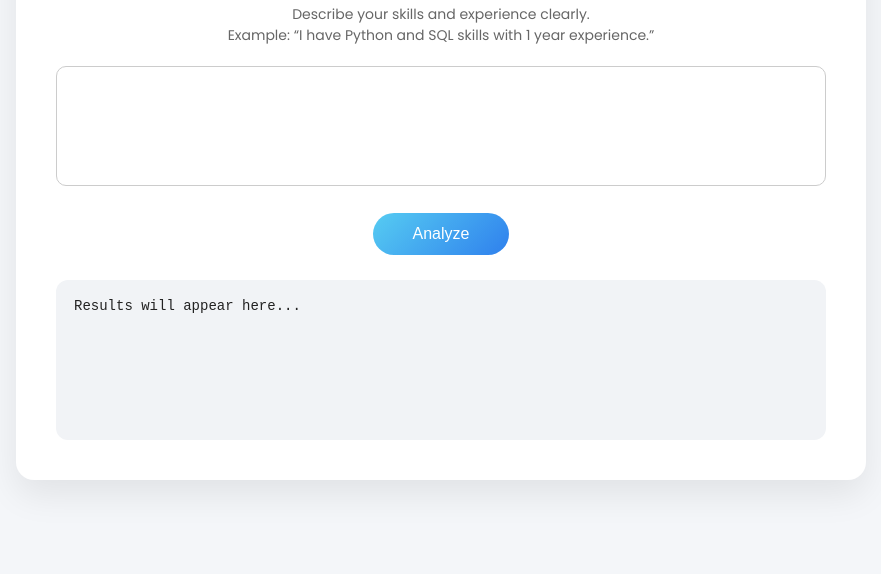
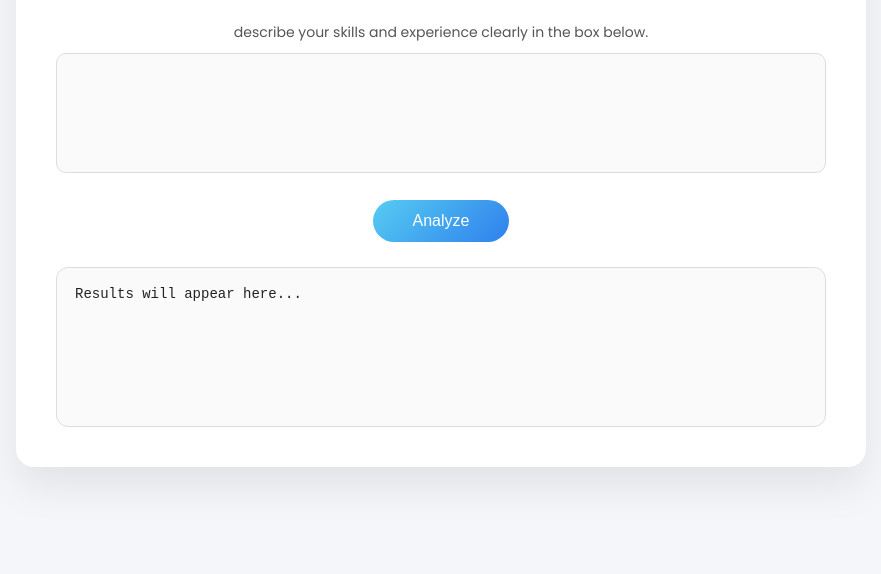
Before and after one commit to Jeniliya149/predictive-skill-gap-analyzer, a plain HTML site: page index.html in a window 1280 px wide. Shown: the part 226-800 px from the top of the page, without its empty margins (199-1080 px from the left). Drawn offline with nearby package versions, Linux system fonts and the light colour scheme.

Commit message:
Updated UI with permanent guidance and clean design

```diff
--- a/index.html
+++ b/index.html
@@ -7,7 +7,6 @@
     <!-- Google Fonts -->
     <link href="https://fonts.googleapis.com/css2?family=Playfair+Display:wght@500;600&family=Poppins:wght@300;400;500&display=swap" rel="stylesheet">
 
-    <!-- CSS -->
     <link rel="stylesheet" href="style.css">
 </head>
 
@@ -21,15 +20,12 @@
             “Bridging the skill gap today prepares students for the careers of tomorrow.”
         </p>
 
-        <!-- ✅ Guidance Text Added -->
-        <p class="guide">
-            Describe your skills and experience clearly. <br>
-            Example: “I have Python and SQL skills with 1 year experience.”
+        <!-- ✅ Constant Guidance Text -->
+        <p class="guidance">
+             describe your skills and experience clearly in the box below.
         </p>
 
-        <textarea id="inputText"
-            placeholder="Type your skills and experience here...">
-        </textarea>
+        <textarea id="inputText"></textarea>
 
         <button id="analyzeBtn">
             Analyze
--- a/style.css
+++ b/style.css
@@ -9,7 +9,7 @@
 body {
     min-height: 100vh;
     font-family: 'Poppins', sans-serif;
-    background: #f4f6f9;
+    background-color: #f4f6f9;   /* Simple clean light background */
     display: flex;
     justify-content: center;
     align-items: center;
@@ -22,8 +22,7 @@ body {
     padding: 40px;
     background: #ffffff;
     border-radius: 18px;
-    box-shadow: 0 15px 35px rgba(0, 0, 0, 0.08);
-    color: #333;
+    box-shadow: 0 20px 40px rgba(0, 0, 0, 0.08);
     text-align: center;
 }
 
@@ -32,21 +31,23 @@ body {
     font-family: 'Playfair Display', serif;
     font-size: 36px;
     margin-bottom: 10px;
+    color: #222;
 }
 
 /* ---------- Quote ---------- */
 .quote {
     font-style: italic;
     font-size: 15px;
+    margin-bottom: 20px;
     color: #555;
-    margin-bottom: 15px;
 }
 
-/* ---------- Guidance Text ---------- */
-.guide {
+/* ---------- Permanent Guidance Text ---------- */
+.guidance {
     font-size: 14px;
-    margin-bottom: 20px;
-    color: #666;
+    margin-bottom: 10px;
+    color: #555;
+    font-weight: 400;
 }
 
 /* ---------- Textarea ---------- */
@@ -55,12 +56,14 @@ textarea {
     height: 120px;
     padding: 14px;
     border-radius: 10px;
-    border: 1px solid #ccc;
+    border: 1px solid #ddd;
     resize: none;
     font-size: 15px;
     font-family: 'Poppins', sans-serif;
     outline: none;
     margin-bottom: 20px;
+    background: #fafafa;
+    color: #333;
 }
 
 /* ---------- Button ---------- */
@@ -78,7 +81,7 @@ button {
 
 button:hover {
     transform: translateY(-2px);
-    box-shadow: 0 10px 20px rgba(0, 0, 0, 0.2);
+    box-shadow: 0 10px 20px rgba(0, 0, 0, 0.15);
 }
 
 /* ---------- Result Box ---------- */
@@ -90,7 +93,8 @@ pre {
     border-radius: 12px;
     font-size: 14px;
     text-align: left;
-    background: #f1f3f6;
+    background: #fafafa;
+    border: 1px solid #ddd;
     color: #222;
     white-space: pre-wrap;
 }
```
